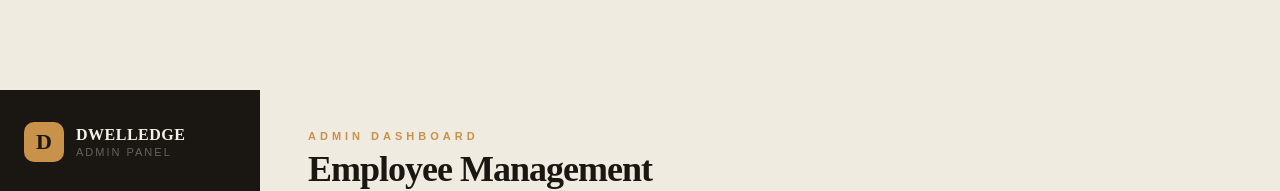
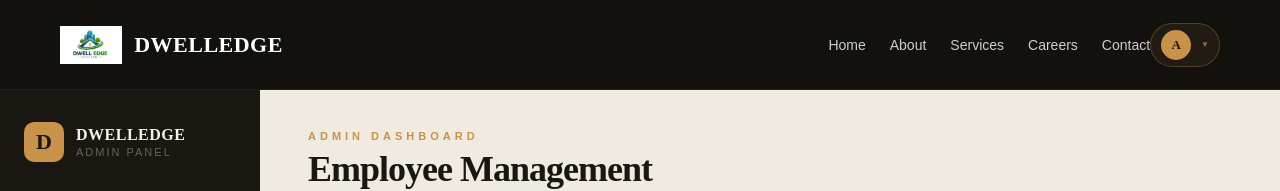
Before and after one commit to DwellEdge/DeployDwellEdge, a React (Vite) app in the folder client/: page /admin/employees in a window 1280 px wide. Shown: the top 191 px of the page. Built offline with nearby package versions, Linux system fonts and the light colour scheme; no server answers.

Commit message:
this are all AminDashboard changes Commit and push

```diff
--- a/client/src/AdminDashboard.jsx
+++ b/client/src/AdminDashboard.jsx
@@ -6,6 +6,7 @@ import dwelledgeLogo from "./images/dwelledgeimage.png";
 const API = "http://localhost:5001";
 
 function AdminDashboard() {
+  const [showDropdown, setShowDropdown] = useState(false);
   const navigate = useNavigate();
   const [jobs, setJobs] = useState([]);
   const [loading, setLoading] = useState(true);
--- a/client/src/EmployeePage.jsx
+++ b/client/src/EmployeePage.jsx
@@ -1,12 +1,16 @@
-import React, { useEffect, useState } from "react";
+import { useEffect} from "react";
 import { useNavigate } from "react-router-dom";
 import "./innerpages.css";
+import dwelledgeLogo from "./images/dwelledgeimage.png";
+import { Link } from "react-router-dom";
+import React, { useState } from "react";
+
 
 const API = "http://localhost:5001";
 
 function EmployeePage() {
     const [employees, setEmployees] = useState([]);
-    const [showProfile, setShowProfile] = useState(false); // ✅ FIX
+    const [showProfile, setShowProfile, showDropdown, setShowDropdown] = useState(false); // ✅ FIX
     const navigate = useNavigate();
 
     // ✅ FIX: define adminEmail
@@ -42,7 +46,56 @@ function EmployeePage() {
     };
 
     return (
+
         <div className="admin-page">
+
+      {/* ===== ADMIN NAVBAR ===== */}
+      <header className="admin-topnav">
+        <div className="admin-topnav-logo">
+          <img src={dwelledgeLogo} alt="Dwelledge" className="admin-topnav-logo-img" />
+          <span className="admin-topnav-logo-text">DWELLEDGE</span>
+        </div>
+
+        <nav className="admin-topnav-links">
+          <Link to="/">Home</Link>
+          <Link to="/about">About</Link>
+          <Link to="/services">Services</Link>
+          <Link to="/careers">Careers</Link>
+          <Link to="/contact">Contact</Link>
+        </nav>
+
+        <div className="admin-topnav-profile" onClick={(e) => { e.stopPropagation(); setShowDropdown(!showDropdown); }}>
+          <div className="admin-topnav-avatar">
+            {adminEmail.charAt(0).toUpperCase()}
+          </div>
+
+          <span className="admin-topnav-caret">{showDropdown ? "▲" : "▼"}</span>
+
+          {showDropdown && (
+            <div className="admin-topnav-dropdown" onClick={(e) => e.stopPropagation()}>
+              <div className="admin-dropdown-header">
+                <div className="admin-dropdown-avatar">{adminEmail.charAt(0).toUpperCase()}</div>
+                <div>
+                  <div className="admin-dropdown-email">{adminEmail}</div>
+                  <div className="admin-dropdown-role">Administrator</div>
+                </div>
+              </div>
+              <hr className="admin-dropdown-divider" />
+              <button className="admin-dropdown-item" onClick={() => { setShowDropdown(false); setShowProfile(true); }}>
+                👤 My Profile
+              </button>
+              <button className="admin-dropdown-item" onClick={() => { setShowDropdown(false); setShowChangePassword(true); }}>
+                🔒 Change Password
+              </button>
+              <hr className="admin-dropdown-divider" />
+              <button className="admin-dropdown-item admin-dropdown-logout" onClick={handleLogout}>
+                ↩ Logout
+              </button>
+            </div>
+          )}
+        </div>
+      </header>
+
 
             {/* ===== SIDEBAR ===== */}
             <aside className="admin-sidebar">
--- a/client/src/Founders.jsx
+++ b/client/src/Founders.jsx
@@ -1,6 +1,9 @@
-import React, { useEffect, useState } from "react";
+import { useEffect} from "react";
 import { useNavigate } from "react-router-dom";
 import "./innerpages.css";
+import dwelledgeLogo from "./images/dwelledgeimage.png";
+import { Link } from "react-router-dom";
+import React, { useState } from "react";
 
 const API = "http://localhost:5001";
 
@@ -32,7 +35,7 @@ function Founders() {
         setFounders(founders.filter((f) => f._id !== id));
     };
 
-    const [showProfile, setShowProfile] = useState(false);
+    const [showProfile, setShowProfile, showDropdown, setShowDropdown] = useState(false); // ✅ FIX
 
     const handleLogout = () => {
         localStorage.removeItem("token");
@@ -41,7 +44,54 @@ function Founders() {
     };
 
     return (
-        <div className="admin-page">
+            <div className="admin-page">
+
+                  {/* ===== ADMIN NAVBAR ===== */}
+                  <header className="admin-topnav">
+                    <div className="admin-topnav-logo">
+                      <img src={dwelledgeLogo} alt="Dwelledge" className="admin-topnav-logo-img" />
+                      <span className="admin-topnav-logo-text">DWELLEDGE</span>
+                    </div>
+
+                    <nav className="admin-topnav-links">
+                      <Link to="/">Home</Link>
+                      <Link to="/about">About</Link>
+                      <Link to="/services">Services</Link>
+                      <Link to="/careers">Careers</Link>
+                      <Link to="/contact">Contact</Link>
+                    </nav>
+
+                    <div className="admin-topnav-profile" onClick={(e) => { e.stopPropagation(); setShowDropdown(!showDropdown); }}>
+                      <div className="admin-topnav-avatar">
+                        {adminEmail.charAt(0).toUpperCase()}
+                      </div>
+
+                      <span className="admin-topnav-caret">{showDropdown ? "▲" : "▼"}</span>
+
+                      {showDropdown && (
+                        <div className="admin-topnav-dropdown" onClick={(e) => e.stopPropagation()}>
+                          <div className="admin-dropdown-header">
+                            <div className="admin-dropdown-avatar">{adminEmail.charAt(0).toUpperCase()}</div>
+                            <div>
+                              <div className="admin-dropdown-email">{adminEmail}</div>
+                              <div className="admin-dropdown-role">Administrator</div>
+                            </div>
+                          </div>
+                          <hr className="admin-dropdown-divider" />
+                          <button className="admin-dropdown-item" onClick={() => { setShowDropdown(false); setShowProfile(true); }}>
+                            👤 My Profile
+                          </button>
+                          <button className="admin-dropdown-item" onClick={() => { setShowDropdown(false); setShowChangePassword(true); }}>
+                            🔒 Change Password
+                          </button>
+                          <hr className="admin-dropdown-divider" />
+                          <button className="admin-dropdown-item admin-dropdown-logout" onClick={handleLogout}>
+                            ↩ Logout
+                          </button>
+                        </div>
+                      )}
+                    </div>
+                  </header>
 
             {/* ===== SIDEBAR ===== */}
             <aside className="admin-sidebar">
```
